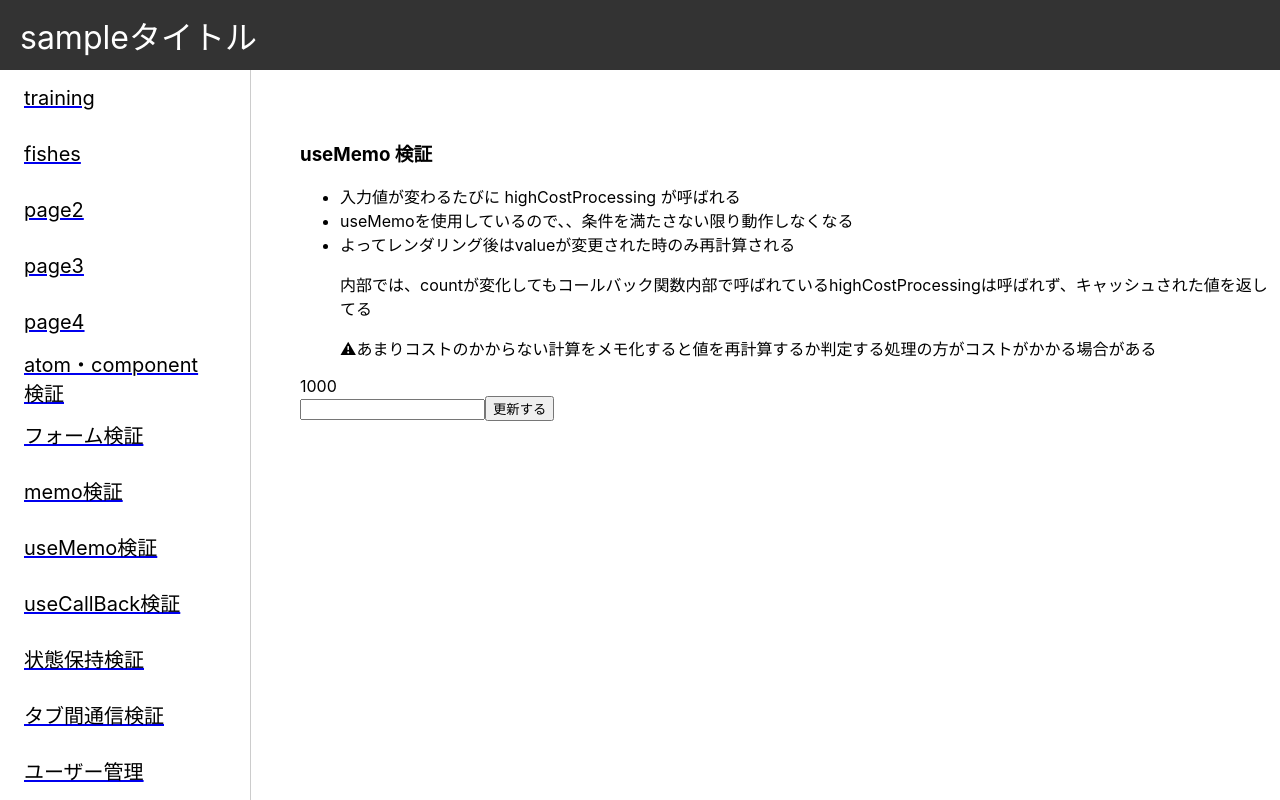
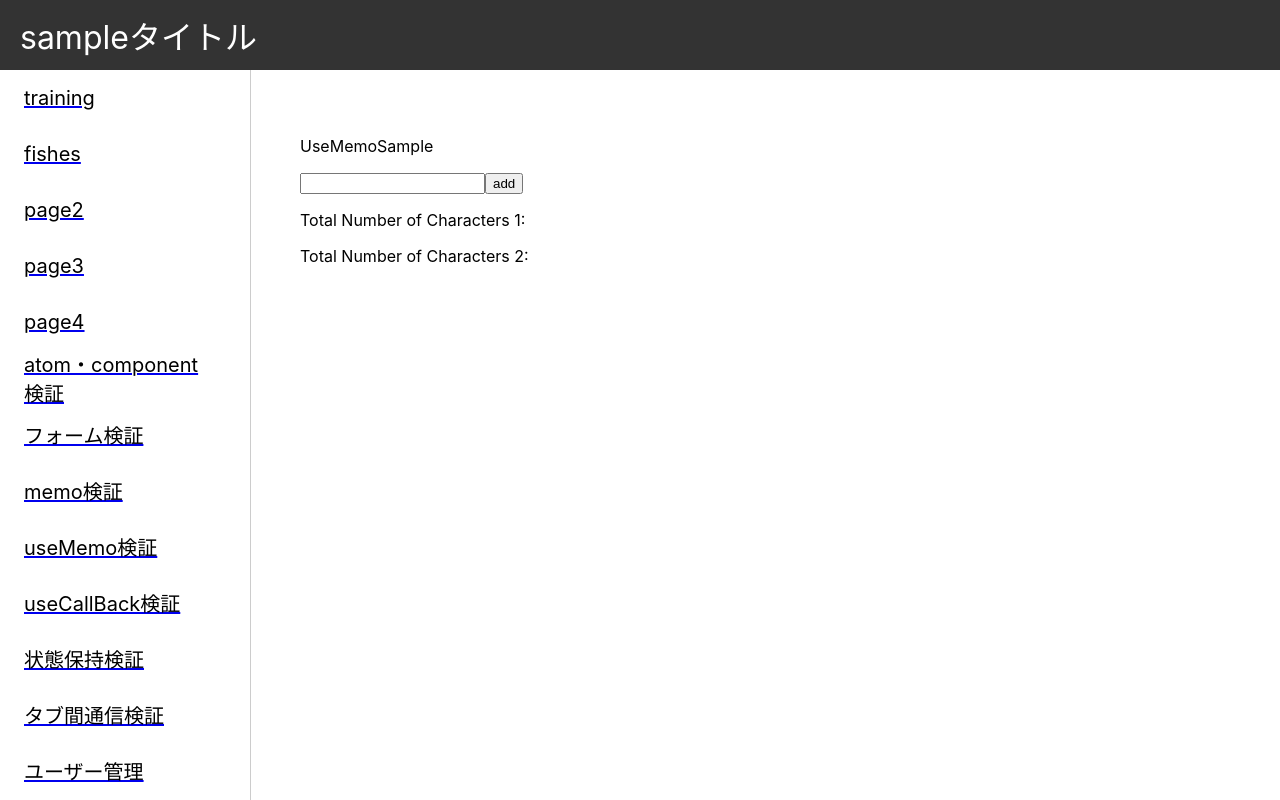
Before and after one commit to Snails8/react-module, a React (Create React App) app in the folder frontend/: page /useMemo in a window 1280 px wide. Built offline with nearby package versions, Linux system fonts and the light colour scheme.

Commit message:
add: create useMemo

```diff
--- a/frontend/src/pages/UseMemoPage/UseMemoPage.tsx
+++ b/frontend/src/pages/UseMemoPage/UseMemoPage.tsx
@@ -4,43 +4,49 @@ import { BasePage } from "../../components/templates/BasePage/BasePage";
 export const UseMemoPage = ({
 
 }) => {
-    const [value, setValue] = useState(0);
-    const [count, setCount] = useState(0);
+  const [text, setText] = useState('');
+  const [items, setItems] = useState<string[]>([]);
 
-    // Usage
-    const memorizedValue = useMemo(() => {
-        return highCostProcessing(value)
-    },[value]);
+  const onChangeInput = (e: React.ChangeEvent<HTMLInputElement>) => {
+    setText(e.target.value)
+  }
 
-    return (
-        <>
-            <BasePage>
-                <h3>useMemo 検証</h3>
-                <ul>
-                    <li>入力値が変わるたびに highCostProcessing が呼ばれる</li>
-                    <li>useMemoを使用しているので、、条件を満たさない限り動作しなくなる</li>
-                    <li>よってレンダリング後はvalueが変更された時のみ再計算される</li>
-                    <p>内部では、countが変化してもコールバック関数内部で呼ばれているhighCostProcessingは呼ばれず、キャッシュされた値を返してる</p>
-                <p>⚠︎あまりコストのかからない計算をメモ化すると値を再計算するか判定する処理の方がコストがかかる場合がある</p>
-                </ul>
+  const onClickButton = () => {
+    setItems((prevItems) => {
+      return [...prevItems, text] // 現在の入力値をitemsに格納(一回目: [111], 二回目 [111, 2222]...)
+    })
+    setText('')
+  }
 
-                <div>{memorizedValue}</div>
-                <input type="text" onChange={(e:React.ChangeEvent<HTMLInputElement>) => {
-                    const targetValue: number = Number(e.target.value);
-                    setValue(targetValue);
-                }} />
-                <button onClick={() => setCount(count + 1)}>更新する</button>
-            </BasePage>
-        </>
-    )
+  console.log(items)
+
+  // 再描写のたびに関数を実行する(ex) [111, 2222] => 111322224 )
+  const numberOfCharacter1 = items.reduce((sub, item) => sub + item + item.length, '')
+
+  // itemsが新しくなった時のみ関数を実行する
+  const numberOfCharacter2 = useMemo(() => {
+    console.log('render: numberOfCharacter2')
+    return items.reduce((sub, item) => sub + item + item.length, '')
+  },[items])
+
+  return (
+    <>
+      <BasePage>
+        <p>UseMemoSample</p>
+        <div>
+          <input value={text} onChange={onChangeInput} />
+          <button onClick={onClickButton}>add</button>
+        </div>
+        <div>
+          {items.map((item, index) => (
+            <p key={index}>{item}</p>
+          ))}
+        </div>
+        <div>
+          <p>Total Number of Characters 1: {numberOfCharacter1}</p>
+          <p>Total Number of Characters 2: {numberOfCharacter2}</p>
+        </div>
+      </BasePage>
+    </>
+  )
 }
-
-
-const highCostProcessing = (inputValue: number) => {
-    let calculateValue = Number(inputValue);
-    for (let i = 0; i < 1000; i++) {
-        calculateValue += 1;
-    }
-    console.log("Finished");
-    return calculateValue;
-};
```
